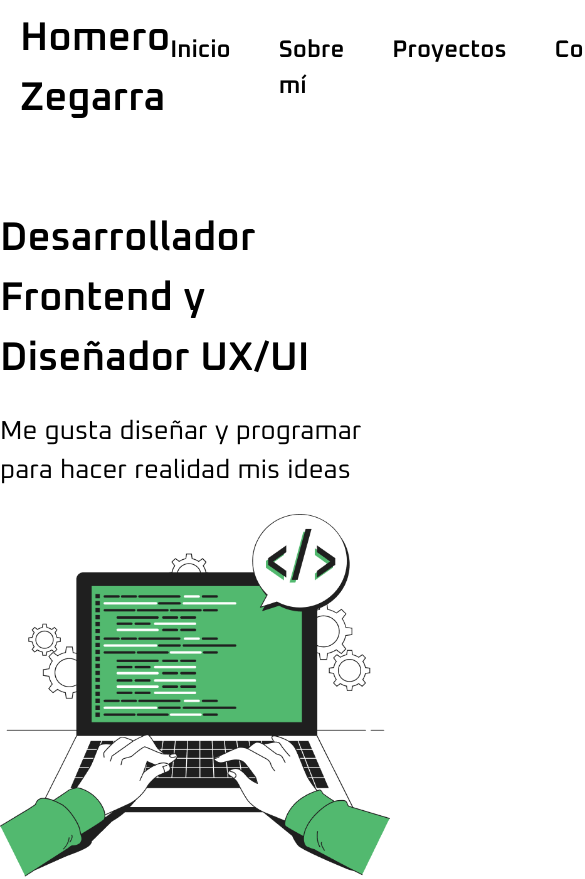
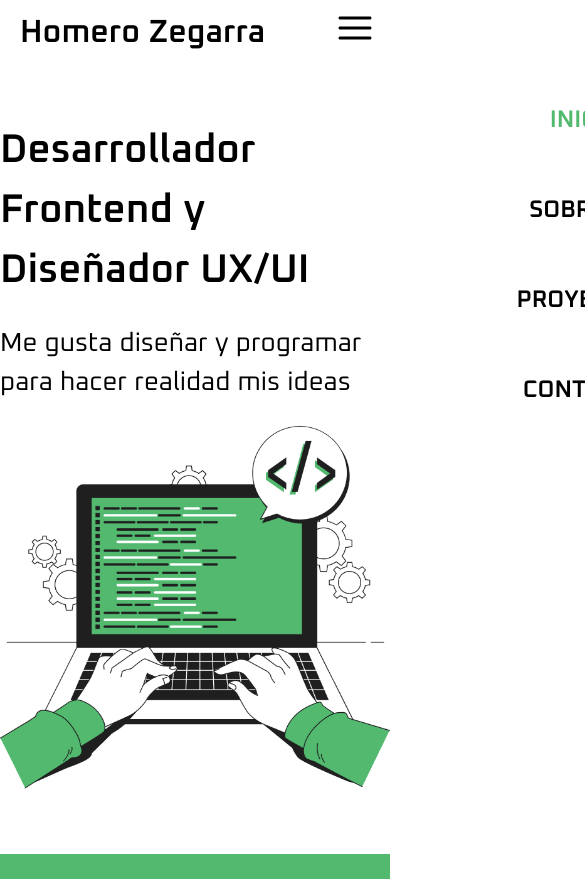
Before and after one commit to Karzten/portfolio, a Nuxt app: page / in a window 390 px wide. Shown: the top 879 px of the page, 585 px wide, since content can reach past the window. Built offline with nearby package versions, Linux system fonts and the light colour scheme.

Commit message:
feat(Header): Make responsive menu and fixed header

```diff
--- /dev/null
+++ b/components/Icons/IconBurgerMenu.vue
@@ -0,0 +1,46 @@
+<template>
+  <svg aria-hidden="true" class="h-10 w-10" focusable="false" preserveAspectRatio="xMidYMid meet" viewBox="0 0 24 24">
+    <path
+      :class="{ 'active': animate }"
+      class="line1"
+      d="M21,12.9H3c-0.5,0-0.9-0.4-0.9-0.9s0.4-0.9,0.9-0.9h18c0.5,0,0.9,0.4,0.9,0.9S21.5,12.9,21,12.9z"
+    ></path>
+    <path
+      :class="{ 'active': animate }"
+      class="line2"
+      d="M21,6.9H3C2.5,6.9,2.1,6.5,2.1,6S2.5,5.1,3,5.1h18c0.5,0,0.9,0.4,0.9,0.9S21.5,6.9,21,6.9z"
+    ></path>
+    <path
+      :class="{ 'active': animate }"
+      class="line3"
+      d="M21,18.9H3c-0.5,0-0.9-0.4-0.9-0.9s0.4-0.9,0.9-0.9h18c0.5,0,0.9,0.4,0.9,0.9S21.5,18.9,21,18.9z"
+    ></path>
+    <circle class="sb-icon-hover" cx="50%" cy="50%" fill="transparent" r="75%"></circle>
+  </svg>
+</template>
+<script>
+export default {
+  props: ['animate']
+}
+</script>
+<style scoped>
+.line1 {
+    transition-duration: 300ms;
+    transition-timing-function: ease-in-out;
+    transition-property: opacity;
+}
+.line1.active {
+    opacity: 0;
+}
+.line2, .line3 {
+    transition-duration: 300ms;
+    transition-timing-function: ease-in-out;
+    transition-property: transform;
+}
+.line2.active {
+    transform: rotate(45deg) translateX(20%) translateY(-20%);
+}
+.line3.active {
+    transform: rotate(-45deg) translateX(-55%) translateY(-5%);
+}
+</style>
--- a/components/UI/Header.vue
+++ b/components/UI/Header.vue
@@ -1,42 +1,155 @@
 <template>
     <div>
-        <header class="">
-            <div class="logo">
-                Homero Zegarra
-            </div>
-            <div class="menu-options">
-                <router-link to="/">Inicio</router-link>
-                <router-link to="/about">Sobre mí</router-link>
-                <router-link to="/contact">Proyectos</router-link>
-                <router-link to="/contact">Contacto</router-link>
-            </div>
+        <header class="header" :class="scrolled ? 'scroll' : ''">
+            <nav class="nav">
+                <a href="#" class="logo">Homero Zegarra</a>
+                <button class="nav-toggle" :aria-label="showSidebar ? 'Cerrar menú' : 'Abrir menú'" @click="openRespMenu()">
+                    <IconBurgerMenu :animate="showSidebar" />
+                </button>
+                <ul class="nav-menu" :class="{'nav-menu_visible': showSidebar}">
+                    <li class="nav-menu-item"><router-link to="/" class="nav-menu-link nav-link nav-menu-link_active">Inicio</router-link></li>
+                    <li class="nav-menu-item"><router-link to="/" class="nav-menu-link nav-link">Sobre mí</router-link></li>
+                    <li class="nav-menu-item"><router-link to="/" class="nav-menu-link nav-link">Proyectos</router-link></li>
+                    <li class="nav-menu-item"><router-link to="/" class="nav-menu-link nav-link">Contacto</router-link></li>
+                </ul>
+            </nav>
         </header>
     </div>
 </template>
 
 <script>
 export default {
+    data(){
+        return {
+            showSidebar: false,
+            scrolled: false
+        }
+    },
+    components: {
+        IconBurgerMenu: () => import('@/components/Icons/IconBurgerMenu.vue'),
+    },
+    methods: {
+        openRespMenu() {
+            this.showSidebar = !this.showSidebar
+        },
+        handleScroll () {
+            if (typeof window !== 'undefined') {
+                this.scrolled = window.scrollY > 0;
+            }
+        }
+    },
+    created () {
+        if (typeof window !== 'undefined') {
+            window.addEventListener('scroll', this.handleScroll);
+        }
 
+    },
+    destroyed () {
+        if (typeof window !== 'undefined') {
+            window.removeEventListener('scroll', this.handleScroll);
+        }
+    }
 }
 </script>
 
 <style scoped>
-header{
+.header{
     padding: 0.5rem 1.25rem;
     font-family: 'Oxanium', sans-serif;
     font-weight: bold;
+    height: 80px;
+    width: 100%;
+    position: fixed;
+    top: 0;
+    left: 0;
+    background-color: #fff;
+}
+
+.scroll {
+    box-shadow: 0 0 16px 0 rgba(0,0,0,.13);
+    transition: background 0.3s,border 0.3s,border-radius 0.3s,box-shadow 0.3s;
+    z-index: 3;
+}
+
+.nav{
     display: flex;
-    align-items: center;
     justify-content: space-between;
 }
 .logo {
     font-size: 2.5rem;
+    line-height: 65px;
 }
-.menu-options{
-    font-size: 1.5rem;
+
+.nav-menu {
     display: flex;
     flex-direction: row;
     gap: 48px;
-    justify-content: center;
+}
+
+.nav-menu-item{
+    font-size: 1.5rem;
+    line-height: 65px;
+    text-transform: uppercase;
+    width: max-content;
+}
+
+.nav-menu-link:hover,
+.nav-menu-link_active{
+    color: #52B96F;
+    transition: 0.5s;
+}
+
+.nav-toggle{
+    width: 35px;
+    height: 35px;
+    line-height: 60px;
+    display: none;
+}
+
+@media (max-width: 1024px) {
+    .header{
+        height: 65px;
+    }
+    .logo {
+        font-size: 2rem;
+        line-height: 50px;
+    }
+
+    .nav-menu {
+        flex-direction: column;
+        gap: 20px;
+        background-color: #fff;
+        position: fixed;
+        left: 100%;
+        top: 65px;
+        width: 100%;
+        height: calc(100% - 60px);
+        overflow-y: auto;
+        align-items: center;
+        padding: 20px 0;
+        transition: left 0.5s;
+    }
+
+    .nav-menu-item{
+        line-height: 70px;
+    }
+
+    .nav-menu-link:hover,
+    .nav-menu-link_active{
+        color: #52B96F;
+        transition: 0.5s;
+    }
+
+    .nav-toggle{
+        display: block;
+    }
+
+    .nav-menu_visible{
+        left: 0;
+    }
+
+    .nav-toggle:focus:not(:focus-visible){
+        outline: none;
+    }
 }
 </style>
--- a/components/UI/Presentation.vue
+++ b/components/UI/Presentation.vue
@@ -15,7 +15,7 @@
 <style scoped>
 .presentation {
     font-family: 'Oxanium', sans-serif;
-    margin-top: 72px;
+    margin-top: 120px;
     display: flex;
     flex-direction: column;
     align-items: center;
```
